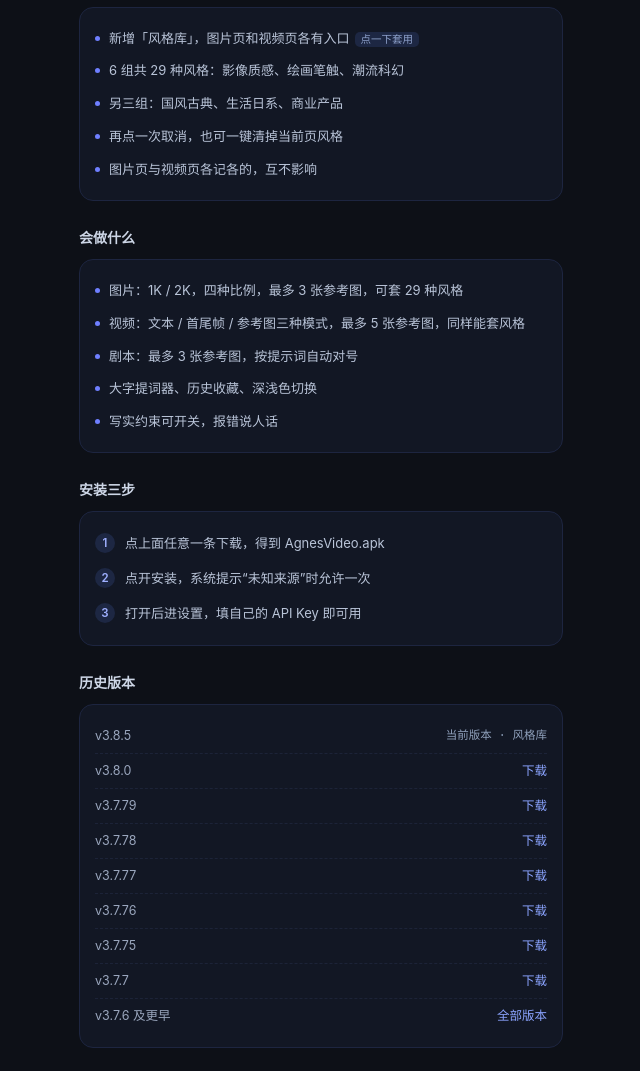
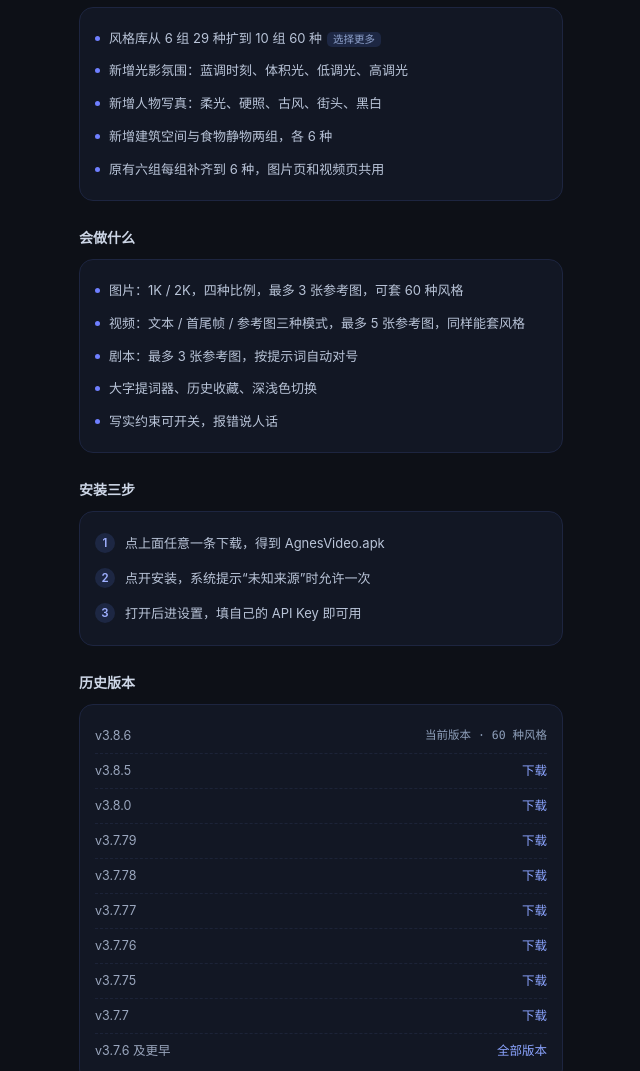
Before and after one commit to lzm-Python/agnes-update, a plain HTML site: page index.html in a window 1280 px wide. Shown: the part 492-1563 px from the top of the page, without its empty margins (319-959 px from the left). Drawn offline with Linux system fonts and the light colour scheme.

Commit message:
download page -> 3.8.6 / 60 styles

```diff
--- a/index.html
+++ b/index.html
@@ -41,11 +41,11 @@ h2{font-size:14px;color:#cdd6e6;margin:26px 0 10px;font-weight:600}
     <div>
       <h1>Agnes 工作台</h1>
       <div class="sub">图片 · 视频 · 剧本 · 直连 API</div>
-      <div class="badge">v3.8.5 · 风格库已上线</div>
+      <div class="badge">v3.8.6 · 风格库 60 种</div>
     </div>
   </div>
 
-  <a class="btn" href="https://aka.doubaocdn.com/s/gHn6fpsHQg">国内直连下载（免登录）</a>
+  <a class="btn" href="https://aka.doubaocdn.com/s/R8E02j8VNR">国内直连下载（免登录）</a>
   <a class="btn alt" href="https://gh-proxy.com/https://github.com/lzm-Python/agnes-update/releases/latest/download/AgnesVideo.apk">GitHub 加速线路</a>
   <a class="btn alt" href="https://github.com/lzm-Python/agnes-update/releases/latest/download/AgnesVideo.apk">原站直连（可能较慢）</a>
   <a class="btn alt" href="https://cdn.jsdelivr.net/gh/lzm-Python/agnes-update@main/apk/AgnesVideo.apk">CDN 备用线路</a>
@@ -58,16 +58,16 @@ h2{font-size:14px;color:#cdd6e6;margin:26px 0 10px;font-weight:600}
 
   <h2>本次更新</h2>
   <div class="card">
-    <div class="li"><i></i><span>新增「风格库」，图片页和视频页各有入口<span class="tag">点一下套用</span></span></div>
-    <div class="li"><i></i><span>6 组共 29 种风格：影像质感、绘画笔触、潮流科幻</span></div>
-    <div class="li"><i></i><span>另三组：国风古典、生活日系、商业产品</span></div>
-    <div class="li"><i></i><span>再点一次取消，也可一键清掉当前页风格</span></div>
-    <div class="li"><i></i><span>图片页与视频页各记各的，互不影响</span></div>
+    <div class="li"><i></i><span>风格库从 6 组 29 种扩到 10 组 60 种<span class="tag">选择更多</span></span></div>
+    <div class="li"><i></i><span>新增光影氛围：蓝调时刻、体积光、低调光、高调光</span></div>
+    <div class="li"><i></i><span>新增人物写真：柔光、硬照、古风、街头、黑白</span></div>
+    <div class="li"><i></i><span>新增建筑空间与食物静物两组，各 6 种</span></div>
+    <div class="li"><i></i><span>原有六组每组补齐到 6 种，图片页和视频页共用</span></div>
   </div>
 
   <h2>会做什么</h2>
   <div class="card">
-    <div class="li"><i></i><span>图片：1K / 2K，四种比例，最多 3 张参考图，可套 29 种风格</span></div>
+    <div class="li"><i></i><span>图片：1K / 2K，四种比例，最多 3 张参考图，可套 60 种风格</span></div>
     <div class="li"><i></i><span>视频：文本 / 首尾帧 / 参考图三种模式，最多 5 张参考图，同样能套风格</span></div>
     <div class="li"><i></i><span>剧本：最多 3 张参考图，按提示词自动对号</span></div>
     <div class="li"><i></i><span>大字提词器、历史收藏、深浅色切换</span></div>
@@ -83,7 +83,8 @@ h2{font-size:14px;color:#cdd6e6;margin:26px 0 10px;font-weight:600}
 
   <h2>历史版本</h2>
   <div class="card">
-    <div class="ver"><span>v3.8.5</span><span class="mono">当前版本 · 风格库</span></div>
+    <div class="ver"><span>v3.8.6</span><span class="mono">当前版本 · 60 种风格</span></div>
+    <div class="ver"><span>v3.8.5</span><a href="https://github.com/lzm-Python/agnes-update/releases/tag/v3.8.5">下载</a></div>
     <div class="ver"><span>v3.8.0</span><a href="https://github.com/lzm-Python/agnes-update/releases/tag/v3.8.0">下载</a></div>
     <div class="ver"><span>v3.7.79</span><a href="https://github.com/lzm-Python/agnes-update/releases/tag/v3.7.79">下载</a></div>
     <div class="ver"><span>v3.7.78</span><a href="https://github.com/lzm-Python/agnes-update/releases/tag/v3.7.78">下载</a></div>
@@ -97,7 +98,7 @@ h2{font-size:14px;color:#cdd6e6;margin:26px 0 10px;font-weight:600}
   <h2>文件信息</h2>
   <div class="card">
     <div class="ver"><span>包名</span><span class="mono">com.agnes.video</span></div>
-    <div class="ver"><span>版本代号</span><span class="mono">20</span></div>
+    <div class="ver"><span>版本代号</span><span class="mono">21</span></div>
     <div class="ver"><span>最低系统</span><span class="mono">Android 5.0 / API 21</span></div>
     <div class="ver"><span>签名</span><span class="mono">自签（同包名可覆盖升级）</span></div>
     <div class="ver"><span>更新源</span><span class="mono">version.json</span></div>
```
